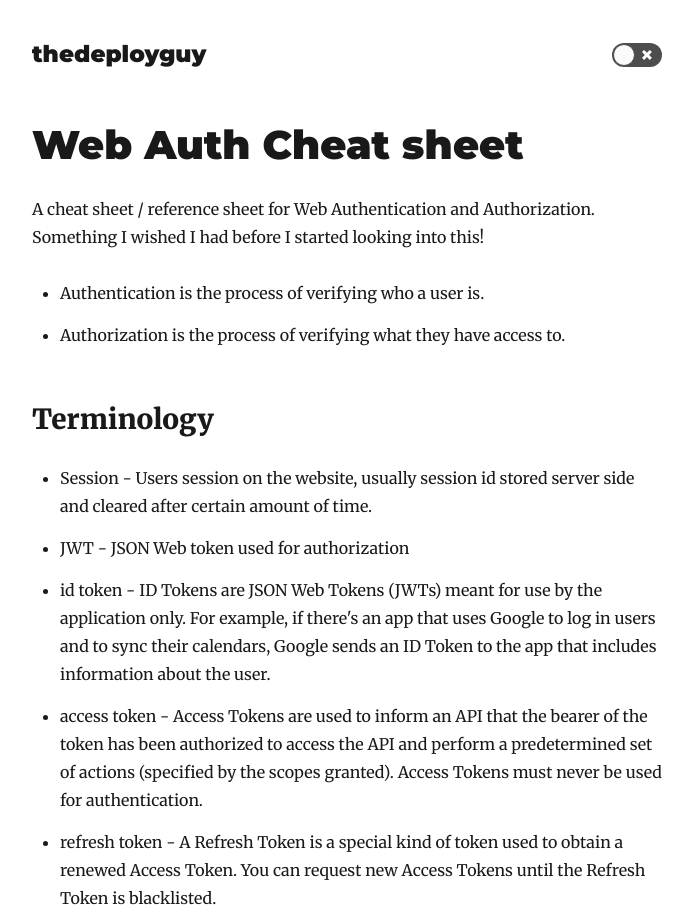
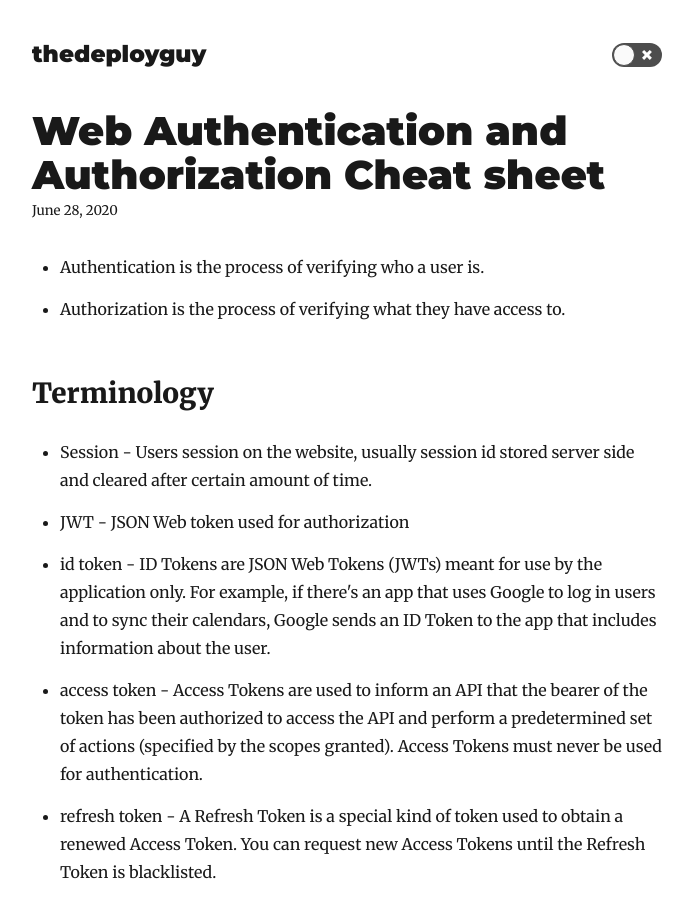
Before and after one commit to jaslloyd/my-blog, a Gatsby site: page /2020-07-XX-web-auth-cheatsheet/ in a window 1280 px wide. Shown: the top 915 px of the page, without its empty margins (293-986 px from the left). Built offline with nearby package versions, Linux system fonts and the light colour scheme; Gatsby itself is replaced by a stand-in of ours; some packages are replaced by stand-ins of ours.

Commit message:
Add metadata

```diff
--- a/content/blog/2020-07-XX-web-auth-cheatsheet/index.md
+++ b/content/blog/2020-07-XX-web-auth-cheatsheet/index.md
@@ -1,6 +1,8 @@
-# Web Auth Cheat sheet
-
-A cheat sheet / reference sheet for Web Authentication and Authorization. Something I wished I had before I started looking into this!
+---
+title: "Web Authentication and Authorization Cheat sheet"
+date: "2020-06-28"
+description: "A cheat sheet / reference sheet for Web Authentication and Authorization. Something I wished I had before I started looking into this!"
+---
 
 - Authentication is the process of verifying who a user is.
 - Authorization is the process of verifying what they have access to.
```
